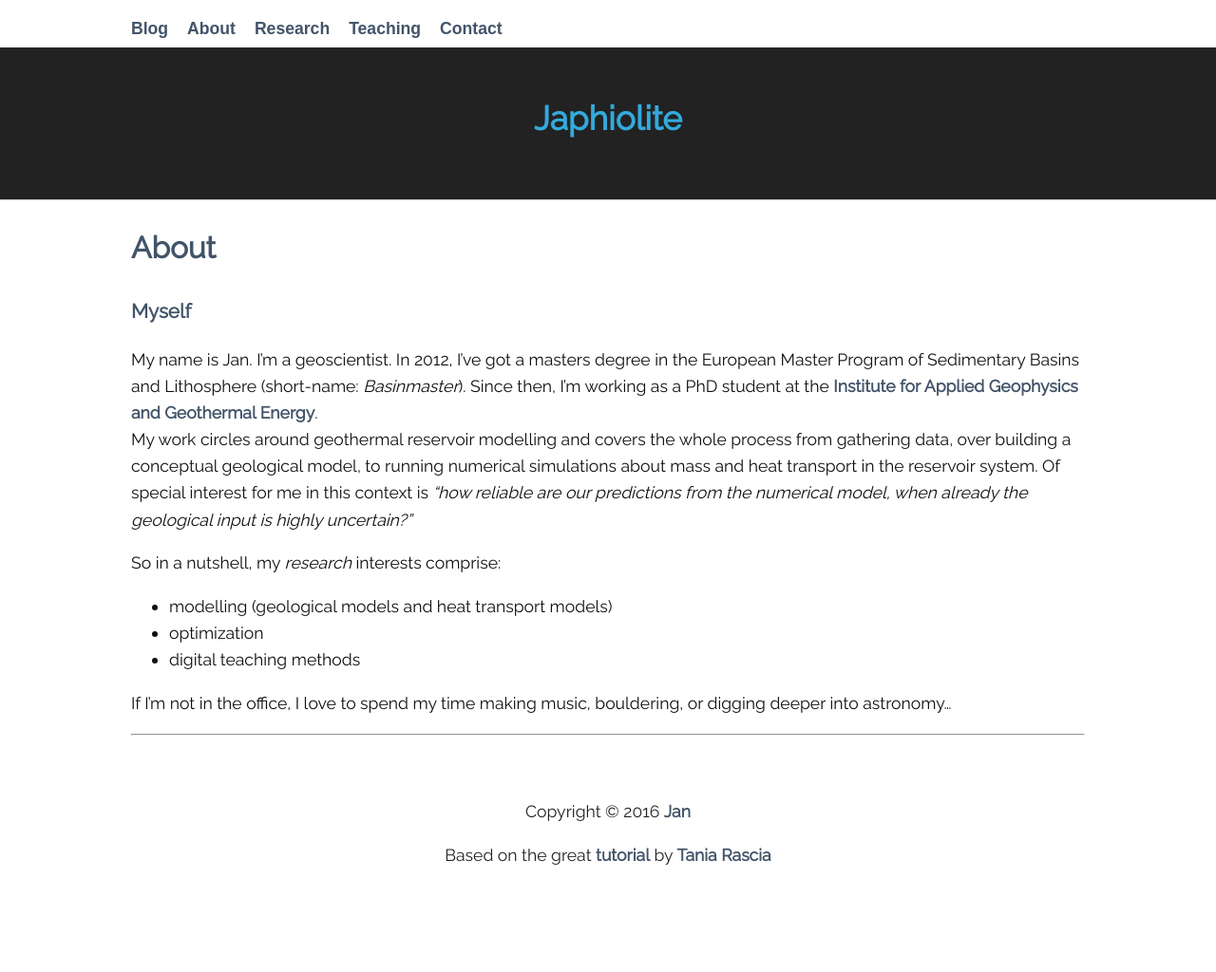
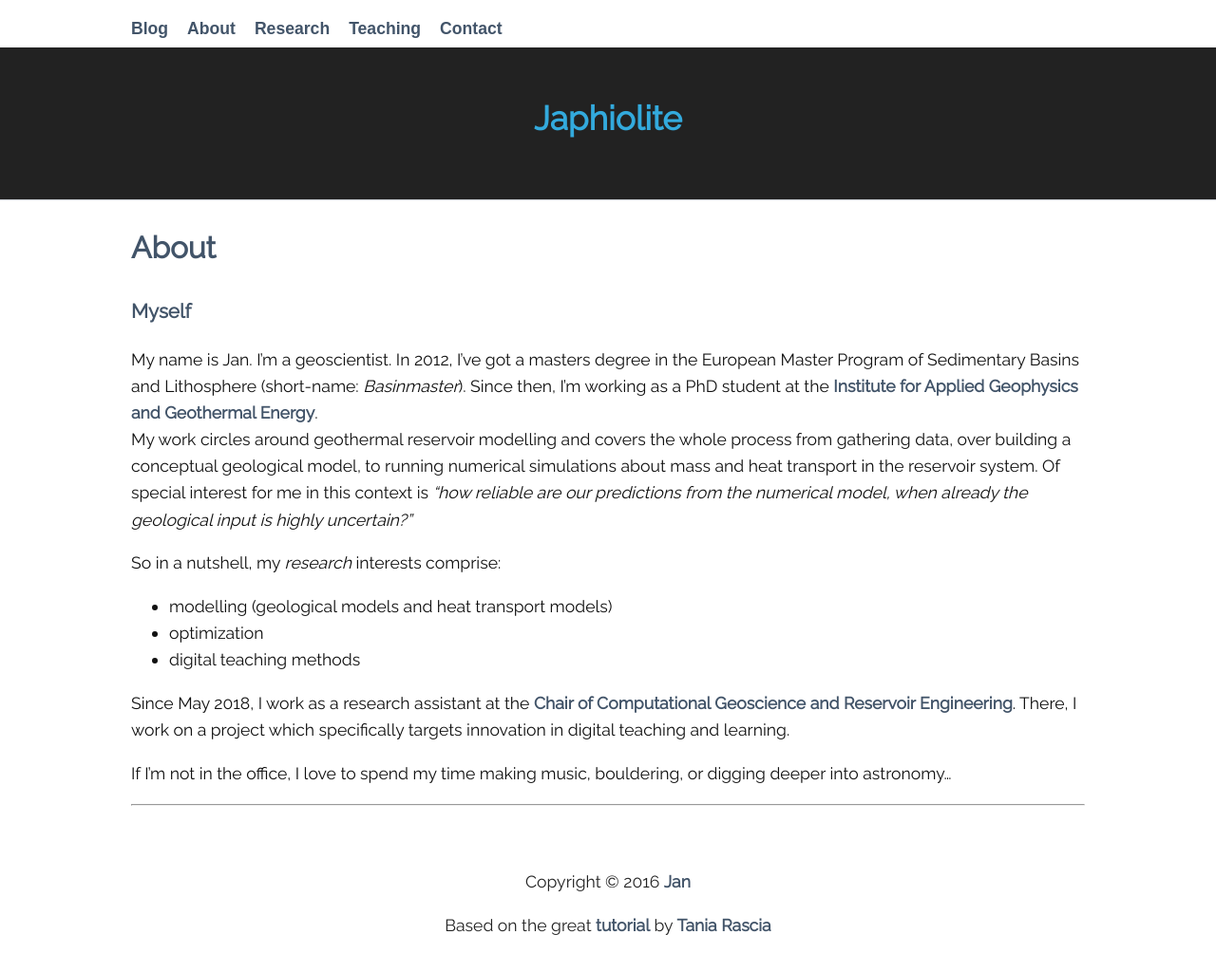
Before and after one commit to Japhiolite/japhiolite.github.io, a Jekyll site: the page built from _pages/01_about.md, in a window 1280 px wide and 1047 px high. Shown: the top 1024 px of the window at 95% size. Built offline with Jekyll 4.4.1, drawn with Linux system fonts in a browser that asks for light colours; some web fonts are replaced.

Commit message:
updated about

```diff
--- a/_pages/01_about.md
+++ b/_pages/01_about.md
@@ -15,4 +15,6 @@ So in a nutshell, my _research_ interests comprise:
 * optimization
 * digital teaching methods
 
+Since May 2018, I work as a research assistant at the [Chair of Computational Geoscience and Reservoir Engineering](https://github.com/cgre-aachen){:target="_blank"}. There, I work on a project which specifically targets innovation in digital teaching and learning.
+
 If I'm not in the office, I love to spend my time making music, bouldering, or digging deeper into astronomy...
```
